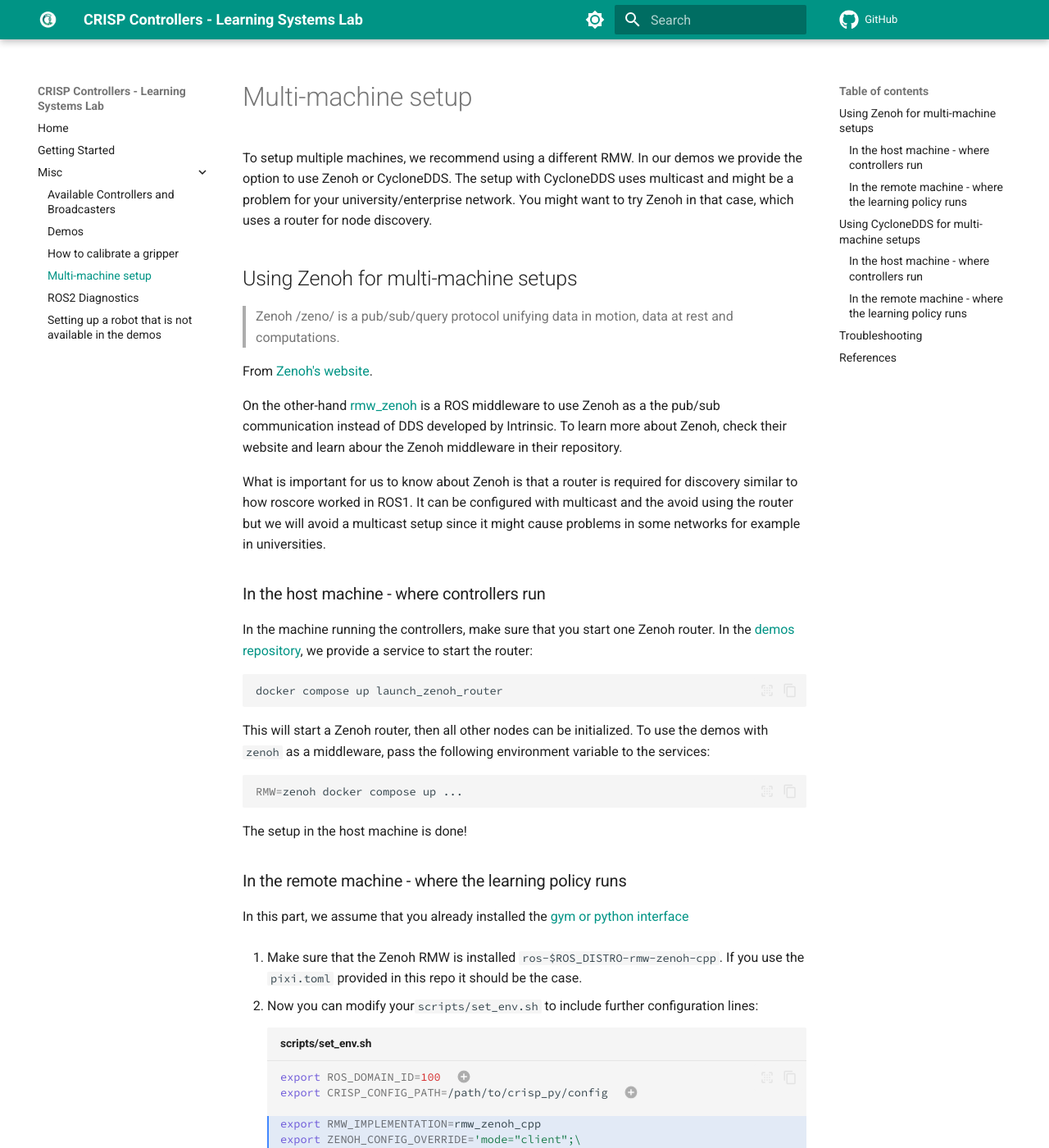
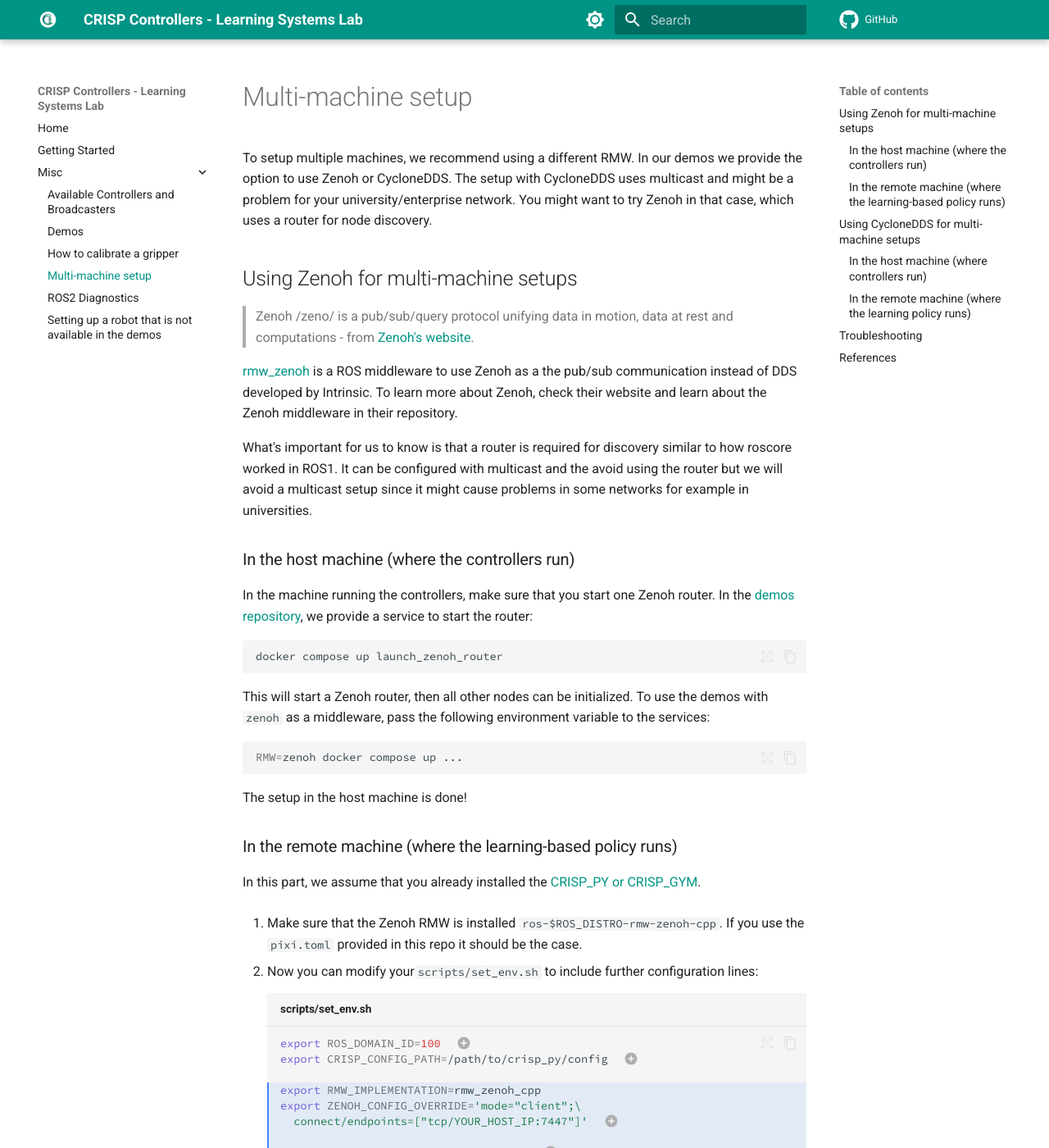
Before and after one commit to zordicom/crisp_controllers, an MkDocs documentation site: the page built from docs/misc/multi_machine_setup.md, in a window 1280 px wide and 1400 px high. Shown: the whole window at 82% size. Built offline with MkDocs 1.6.1 and Material for MkDocs 9.7.7, drawn with Linux system fonts in a browser that asks for light colours; comment, search, counter and statistics services are not loaded; some of the changed text lies outside the part shown.

Commit message:
update docs

````diff
--- a/docs/misc/multi_machine_setup.md
+++ b/docs/misc/multi_machine_setup.md
@@ -5,17 +5,15 @@
 
 ## Using Zenoh for multi-machine setups
 
-> Zenoh /zeno/ is a pub/sub/query protocol unifying data in motion, data at rest and computations.
+> Zenoh /zeno/ is a pub/sub/query protocol unifying data in motion, data at rest and computations - from [Zenoh's website](https://zenoh.io/).
 
-From [Zenoh's website](https://zenoh.io/).
+[rmw_zenoh](https://github.com/ros2/rmw_zenoh) is a ROS middleware to use Zenoh as a the pub/sub communication instead of DDS developed by Intrinsic.
+To learn more about Zenoh, check their website and learn about the Zenoh middleware in their repository.
 
-On the other-hand [rmw_zenoh](https://github.com/ros2/rmw_zenoh) is a ROS middleware to use Zenoh as a the pub/sub communication instead of DDS developed by Intrinsic.
-To learn more about Zenoh, check their website and learn abour the Zenoh middleware in their repository.
-
-What is important for us to know about Zenoh is that a router is required for discovery similar to how roscore worked in ROS1.
+What's important for us to know is that a router is required for discovery similar to how roscore worked in ROS1.
 It can be configured with multicast and the avoid using the router but we will avoid a multicast setup since it might cause problems in some networks for example in universities.
 
-### In the host machine - where controllers run
+### In the host machine (where the controllers run)
 
 In the machine running the controllers, make sure that you start one Zenoh router.
 In the [demos repository](https://github.com/utiasDSL/crisp_controllers_demos), we provide a service to start the router:
@@ -30,9 +28,9 @@
 ```
 The setup in the host machine is done!
 
-### In the remote machine - where the learning policy runs
+### In the remote machine (where the learning-based policy runs)
 
-In this part, we assume that you already installed the [gym or python interface](../getting_started.md#4-getting-started-with-crisp_gym)
+In this part, we assume that you already installed the [CRISP_PY or CRISP_GYM](../getting_started.md#4-getting-started-with-crisp_gym).
 
 1. Make sure that the Zenoh RMW is installed `ros-$ROS_DISTRO-rmw-zenoh-cpp`. If you use the `pixi.toml` provided
     in this repo it should be the case.
@@ -58,7 +56,7 @@
 
 ## Using CycloneDDS for multi-machine setups
 
-### In the host machine - where controllers run
+### In the host machine (where controllers run)
 
 To use the demos with `cyclone` as a middleware, pass the following environment variable to the services:
 ```bash
@@ -69,7 +67,7 @@
 
 If you are using a custom robot, check the `setup_cyclone.sh` script to see how it is being configured.
 
-### In the remote machine - where the learning policy runs
+### In the remote machine (where the learning policy runs)
 
 1. Make sure that the Cyclone RMW is installed `ros-$ROS_DISTRO-rmw-cyclonedds-cpp`. If you use the `pixi.toml` provided
     in this repo it should be the case.
````
Also changed, not shown: docs/getting_started.md (+4 -4 lines), docs/index.md (+3 -3 lines), docs/misc/controllers.md (+1 -3 lines), docs/misc/demos.md (+2 -2 lines).
